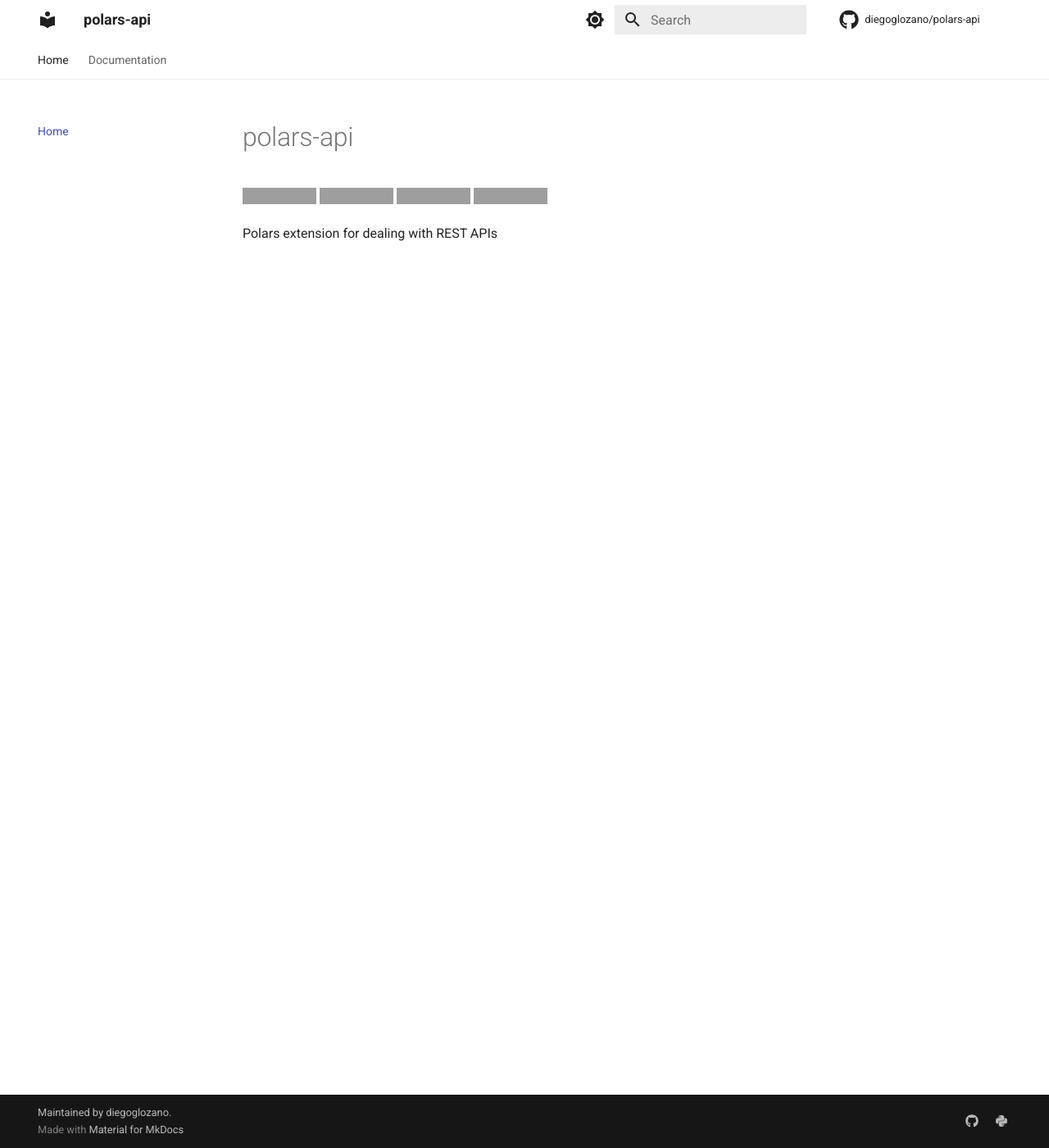
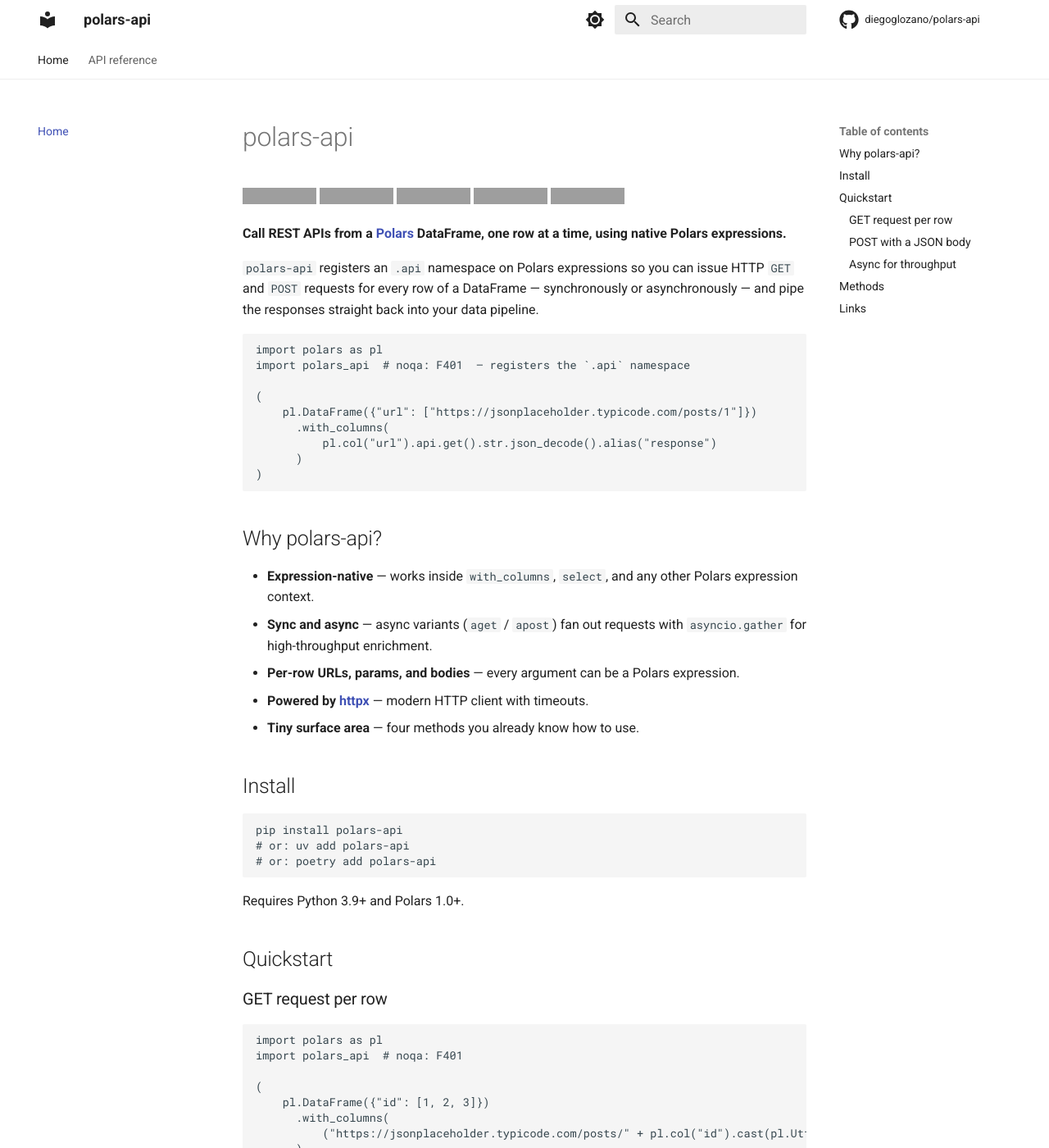
Before and after one commit to diegoglozano/polars-api, an MkDocs documentation site: the page built from docs/index.md, in a window 1280 px wide and 1400 px high. Shown: the whole window at 82% size. Built offline with MkDocs 1.6.1 and Material for MkDocs 9.7.7, drawn with Linux system fonts in a browser that asks for light colours; comment, search, counter and statistics services are not loaded; some of the changed text lies outside the part shown; grey boxes are pictures that could not be loaded.

Commit message:
[docs] rewrite README + docs site for discoverability
Make polars-api easy to find and quick to grok:
- README leads with a clear value statement, runnable teaser, why/use-cases,
  quickstart for GET/POST/async/timeouts, an API reference table, tips, and
  an FAQ tuned for search/LLM queries.
- docs/index.md mirrors the README in a docs-site-friendly form with SEO
  front matter; documentation.md becomes a focused API reference page that
  renders the Api class via mkdocstrings.
- mkdocs.yml: longer site_description, keyword meta tags, nicer mkdocstrings
  options, renamed nav entry to "API reference".
- pyproject.toml: descriptive package summary and real keywords for PyPI.

````diff
--- a/docs/index.md
+++ b/docs/index.md
@@ -1,8 +1,109 @@
+---
+title: polars-api — REST API calls from Polars DataFrames
+description: Call REST APIs from a Polars DataFrame, one row at a time, using native Polars expressions. Supports sync and async GET/POST with per-row URLs, params, and bodies.
+---
+
 # polars-api
 
-[![Release](https://img.shields.io/github/v/release/diegoglozano/polars-api)](https://img.shields.io/github/v/release/diegoglozano/polars-api)
+[![PyPI version](https://img.shields.io/pypi/v/polars-api.svg)](https://pypi.org/project/polars-api/)
+[![Python versions](https://img.shields.io/pypi/pyversions/polars-api.svg)](https://pypi.org/project/polars-api/)
+[![Release](https://img.shields.io/github/v/release/diegoglozano/polars-api)](https://github.com/diegoglozano/polars-api/releases)
 [![Build status](https://img.shields.io/github/actions/workflow/status/diegoglozano/polars-api/main.yml?branch=main)](https://github.com/diegoglozano/polars-api/actions/workflows/main.yml?query=branch%3Amain)
-[![Commit activity](https://img.shields.io/github/commit-activity/m/diegoglozano/polars-api)](https://img.shields.io/github/commit-activity/m/diegoglozano/polars-api)
-[![License](https://img.shields.io/github/license/diegoglozano/polars-api)](https://img.shields.io/github/license/diegoglozano/polars-api)
+[![License](https://img.shields.io/github/license/diegoglozano/polars-api)](https://github.com/diegoglozano/polars-api/blob/main/LICENSE)
 
-Polars extension for dealing with REST APIs
+**Call REST APIs from a [Polars](https://pola.rs) DataFrame, one row at a time, using native Polars expressions.**
+
+`polars-api` registers an `.api` namespace on Polars expressions so you can issue HTTP `GET` and `POST` requests for every row of a DataFrame — synchronously or asynchronously — and pipe the responses straight back into your data pipeline.
+
+```python
+import polars as pl
+import polars_api  # noqa: F401  — registers the `.api` namespace
+
+(
+    pl.DataFrame({"url": ["https://jsonplaceholder.typicode.com/posts/1"]})
+      .with_columns(
+          pl.col("url").api.get().str.json_decode().alias("response")
+      )
+)
+```
+
+## Why polars-api?
+
+- **Expression-native** — works inside `with_columns`, `select`, and any other Polars expression context.
+- **Sync and async** — async variants (`aget` / `apost`) fan out requests with `asyncio.gather` for high-throughput enrichment.
+- **Per-row URLs, params, and bodies** — every argument can be a Polars expression.
+- **Powered by [httpx](https://www.python-httpx.org/)** — modern HTTP client with timeouts.
+- **Tiny surface area** — four methods you already know how to use.
+
+## Install
+
+```sh
+pip install polars-api
+# or: uv add polars-api
+# or: poetry add polars-api
+```
+
+Requires Python 3.9+ and Polars 1.0+.
+
+## Quickstart
+
+### GET request per row
+
+```python
+import polars as pl
+import polars_api  # noqa: F401
+
+(
+    pl.DataFrame({"id": [1, 2, 3]})
+      .with_columns(
+          ("https://jsonplaceholder.typicode.com/posts/" + pl.col("id").cast(pl.Utf8)).alias("url")
+      )
+      .with_columns(
+          pl.col("url").api.get().str.json_decode().alias("response")
+      )
+)
+```
+
+### POST with a JSON body
+
+```python
+(
+    pl.DataFrame({"url": ["https://jsonplaceholder.typicode.com/posts"] * 3})
+      .with_columns(
+          pl.struct(
+              title=pl.lit("foo"),
+              body=pl.lit("bar"),
+              userId=pl.Series([1, 2, 3]),
+          ).alias("body"),
+      )
+      .with_columns(
+          pl.col("url").api.post(body=pl.col("body")).str.json_decode().alias("response")
+      )
+)
+```
+
+### Async for throughput
+
+```python
+pl.col("url").api.aget()                  # concurrent GET
+pl.col("url").api.apost(body=pl.col("body"))  # concurrent POST
+```
+
+## Methods
+
+| Method   | HTTP verb | Mode  |
+| -------- | --------- | ----- |
+| `get`    | GET       | sync  |
+| `aget`   | GET       | async |
+| `post`   | POST      | sync  |
+| `apost`  | POST      | async |
+
+All methods accept optional `params` (struct expression for query string), `timeout` (seconds), and POST methods additionally accept `body` (struct expression serialized as JSON). Each returns a `Utf8` expression with the response body — pipe it through `.str.json_decode()` to parse JSON.
+
+See the full [API reference](documentation.md).
+
+## Links
+
+- **GitHub**: <https://github.com/diegoglozano/polars-api>
+- **PyPI**: <https://pypi.org/project/polars-api/>
+- **Issues**: <https://github.com/diegoglozano/polars-api/issues>
--- a/mkdocs.yml
+++ b/mkdocs.yml
@@ -1,7 +1,7 @@
 site_name: polars-api
 repo_url: https://github.com/diegoglozano/polars-api
 site_url: https://diegoglozano.github.io/polars-api
-site_description: Polars extension for dealing with REST APIs
+site_description: Call REST APIs from a Polars DataFrame, one row at a time, using native Polars expressions. Sync and async GET/POST with per-row URLs, params, and bodies.
 site_author: Diego Garcia Lozano
 edit_uri: edit/main/docs/
 repo_name: diegoglozano/polars-api
@@ -9,7 +9,7 @@ copyright: Maintained by <a href="https://diegoglozano.com">diegoglozano</a>.
 
 nav:
   - Home: index.md
-  - Documentation: documentation.md
+  - API reference: documentation.md
 
 plugins:
   - search
@@ -19,6 +19,9 @@ plugins:
           paths: [polars_api]
           options:
             docstring_style: numpy
+            show_root_heading: true
+            show_source: true
+            heading_level: 2
 theme:
   name: material
   feature:
@@ -47,6 +50,9 @@ extra:
       link: https://github.com/diegoglozano/polars-api
     - icon: fontawesome/brands/python
       link: https://pypi.org/project/polars-api
+  meta:
+    - name: keywords
+      content: polars, polars api, polars rest api, polars http, polars async, dataframe http requests, polars expression api, httpx, python rest api dataframe
 
 markdown_extensions:
   - toc:
````
Also changed, not shown: README.md (+160 -62 lines), docs/documentation.md (+33 -1 lines), pyproject.toml (+13 -2 lines).
